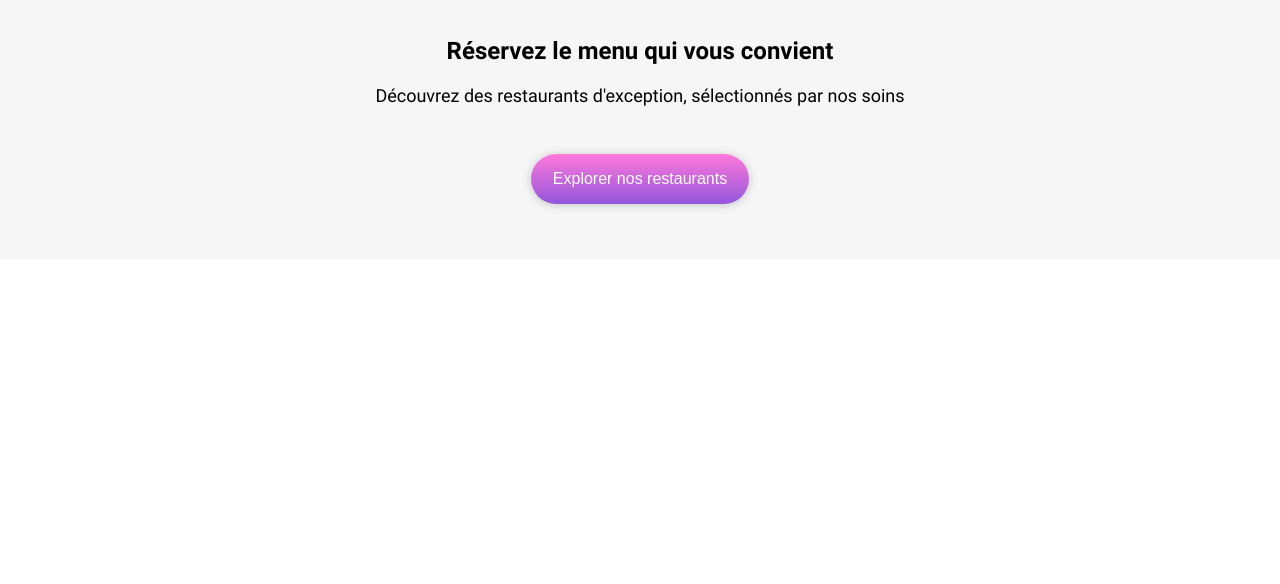
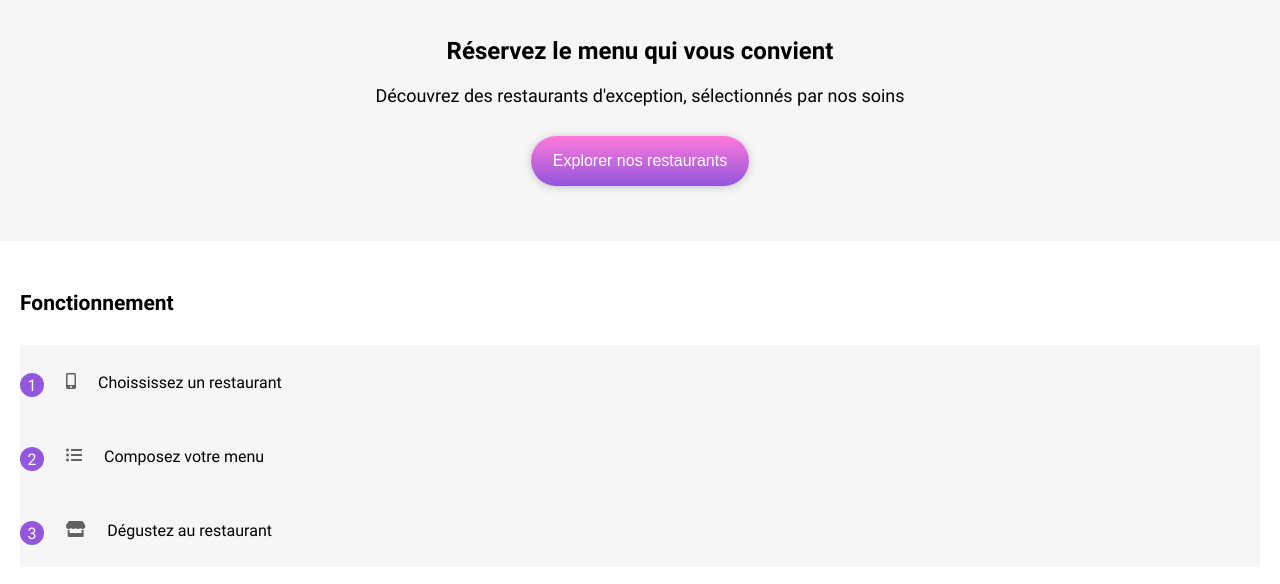
Before and after one commit to Shycin/antonyjacques_3_12092021, a plain HTML site: page index.html in a window 1280 px wide. Shown: the part 118-702 px from the top of the page. Drawn offline with Linux system fonts and the light colour scheme.

Commit message:
css start .info

```diff
--- a/index.html
+++ b/index.html
@@ -6,6 +6,7 @@
         <meta charset="utf-8">
         <meta name="viewport" content="width=device-width, initial-scale=1.0">
 
+        <link rel="stylesheet" href="./css/body.css">
         <link rel="stylesheet" href="./css/main.css">
         <link rel="stylesheet" href="./css/header.css">
 
@@ -32,5 +33,26 @@
             </div>
         </section>
 
+        <section class="info">
+            <h2 class="info__title">Fonctionnement</h2>
+            <div class="info__content">
+                <div class="info__content__bloc">
+                    <div class="info__content__bloc__step">1</div>
+                    <i class="info__content__bloc__icon fas fa-mobile-alt"></i>
+                    <p class="info__content__bloc__description">Choississez un restaurant</p>
+                </div>
+                <div class="info__content__bloc">
+                    <div class="info__content__bloc__step">2</div>
+                    <i class="info__content__bloc__icon fas fa-list-ul"></i>
+                    <p class="info__content__bloc__description">Composez votre menu</p>
+                </div>
+                <div class="info__content__bloc">
+                    <div class="info__content__bloc__step">3</div>
+                    <i class="info__content__bloc__icon fas fa-store"></i>
+                    <p class="info__content__bloc__description">Dégustez au restaurant</p>
+                </div>
+            </div>
+        </section>
+
     </body>
 </html>
--- /dev/null
+++ b/sass/body.scss
@@ -0,0 +1,6 @@
+html, body, div, span, applet, object, iframe, h1, h2, h3, h4, h5, h6, p, blockquote, pre, a, abbr, acronym, address, big, cite, code, del, dfn, em, img, ins, kbd, q, s, samp, small, strike, strong, sub, sup, tt, var, b, u, i, center, dl, dt, dd, ol, ul, li, fieldset, form, label, legend, table, caption, tbody, tfoot, thead, tr, th, td, article, aside, canvas, details, embed, figure, figcaption, footer, header, hgroup, menu, nav, output, ruby, section, summary, time, mark, audio, video {
+    margin: 0;
+    padding: 0;
+    border: 0;
+    vertical-align: baseline;
+}
--- a/sass/constant.scss
+++ b/sass/constant.scss
@@ -3,3 +3,10 @@ $secondary-color: #FF79DA ;
 $tertio-color: #99E2D0 ;
 
 $bg-color-light: #f6f6f6;
+
+@mixin center_bloc {
+    text-align: center;
+    display: flex;
+    justify-content: center;
+    flex-direction: column;
+}
--- a/sass/main.scss
+++ b/sass/main.scss
@@ -1,3 +1,5 @@
+@use "constant";
+
 @font-face {
     font-family: "Roboto";
     src:   url("../fonts/Roboto-Regular.ttf") format("truetype");
@@ -15,3 +17,52 @@ body
     padding: 0;
     font-family: 'Roboto';
 }
+
+
+.info
+{
+    padding: 0 20px;
+
+    &__title
+    {
+        margin-top: 50px;
+        margin-bottom: 30px;
+        font-size: 21px;
+    }
+
+    &__content
+    {
+        &__bloc
+        {
+            display: flex;
+            background-color: constant.$bg-color-light;
+
+            padding-top: 28px;
+            padding-bottom: 22px;
+
+            &__step
+            {
+                background-color: constant.$primary-color;
+                color: white;
+
+                width: 24px;
+                height: 24px;
+
+                border-radius: 90px;
+
+                @include constant.center_bloc;
+            }
+
+            &__icon
+            {
+                opacity: 0.6;
+                margin: 0 22px;
+            }
+
+            &__description
+            {
+
+            }
+        }
+    }
+}
```
Also changed, not shown: css/body.css (added), css/main.css, 2 other files.
